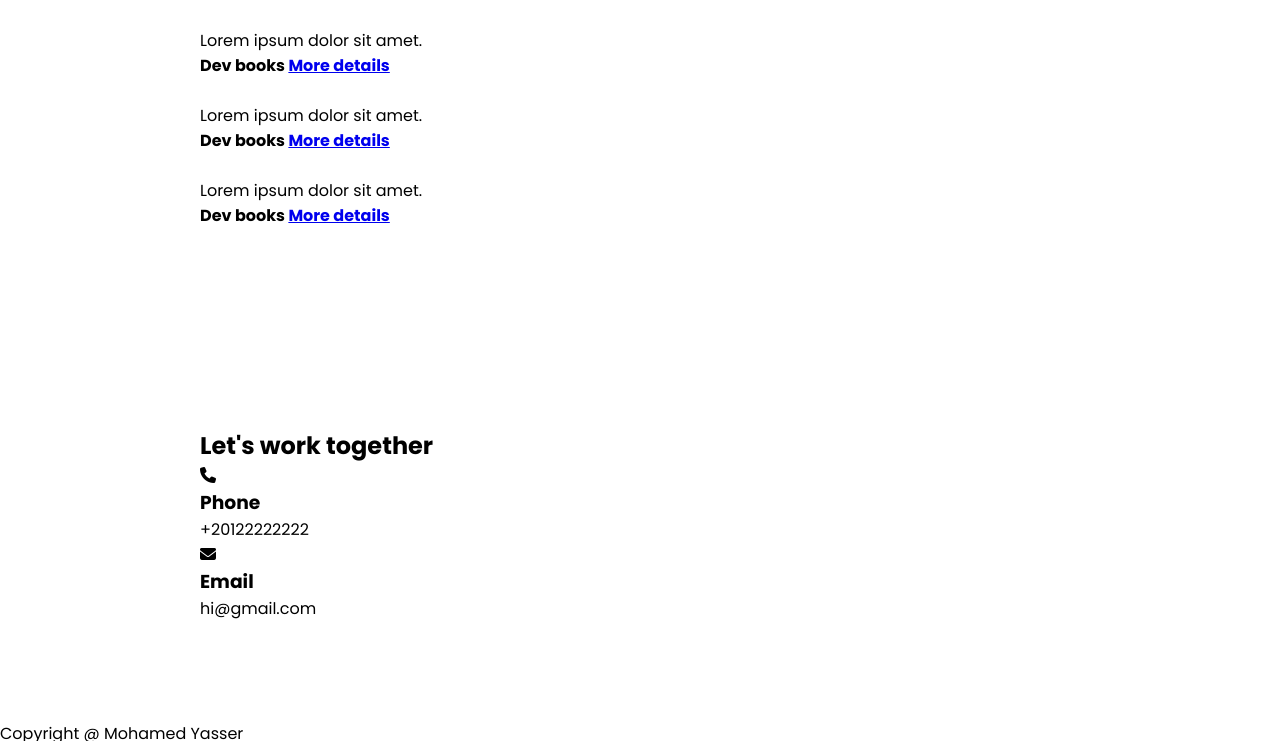
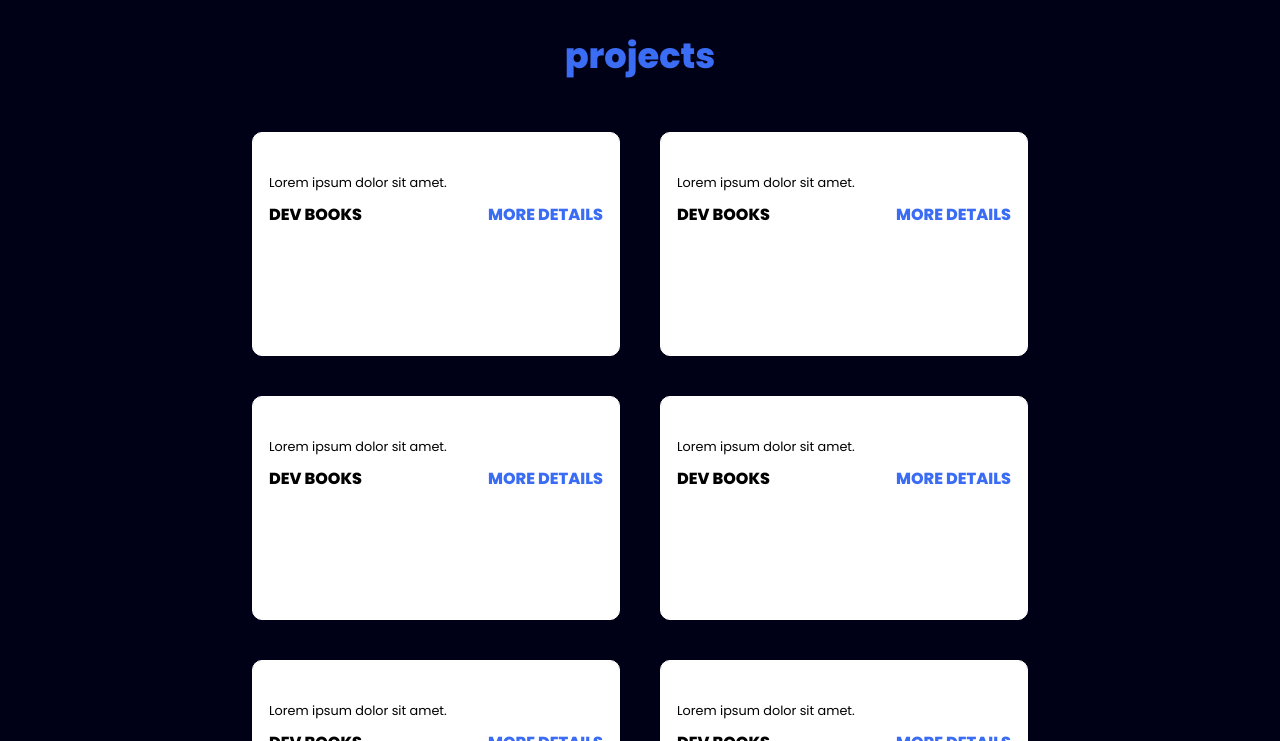
Before and after one commit to Mo-yasser12233/portfolio-, a plain HTML site: page index.html in a window 1280 px wide. Shown: the part 1550-2291 px from the top of the page. Drawn offline with Linux system fonts and the light colour scheme.

Commit message:
style.css

```diff
--- a/style.css
+++ b/style.css
@@ -48,7 +48,7 @@ section{
     min-height: 100vh;
     display: flex;
     align-items: center;
-    background: url(imgs/DEV-CODE-4K.png) no-repeat;
+    background: url(imges/DEV-CODE-4K.png) no-repeat;
     background-size: cover;
     background-position: center;
     background-attachment: fixed;
@@ -106,3 +106,190 @@ section{
     color: #fff;
     margin-bottom: 20px;
 }
+
+.title {
+    display: flex;
+    justify-content: center;
+    color: #3a6cf4;
+    font-size: 2.2em;
+    font-weight: 800;
+    margin-bottom: 30px;
+}
+
+.content {
+    display: flex;
+    justify-content: center;
+    flex-direction: row;
+    flex-wrap: wrap;
+}
+.card {
+    background-color: #fff;
+    width: 21.25em;
+    box-shadow: 0 5px 25px rgba(1 1 1 / 15%);
+    border-radius: 10px;
+    padding: 25px;
+    margin: 15px;
+    transition: .7s ease
+}
+
+.card:hover {
+    transform: scale(1.1);
+}
+
+.icon {
+    color: #3a6cf4;
+    font-size: 8em;
+    text-align: center;
+}
+
+.info {
+    text-align: center;
+}
+
+.info h3 {
+    color: #3a6cf4;
+    font-size: 1.2em;
+    font-weight: 700;
+    margin: 10px;
+}
+
+.projects {
+    background-color: #000016;
+}
+
+.projects .content {
+    margin-top: 30px;
+}
+
+.project-card {
+    background-color: #fff;
+    border: 1px solid #fff;
+    min-height: 14em;
+    width: 23em;
+    overflow: hidden;
+    border-radius: 10px;
+    margin: 20px;
+    transition: 0.7s ease;
+}
+
+.project-card:hover {
+    transform: scale(1.1);
+}
+
+.project-card:hover .project-imge {
+    opacity: 0.9;
+}
+
+
+.project-imge img {
+    width: 100%;
+}
+
+.project-info {
+    padding: 1em;
+}
+
+.project-category {
+    font-size: 0.8em;
+    color: #000000;
+}
+
+.project-title {
+    display: flex;
+    justify-content: space-between;
+    text-transform: uppercase;
+    font-weight: 800;
+    margin-top: 10px;
+}
+
+.more-details {
+    text-decoration: none;
+    color: #3a6cf4;
+}
+
+.more-details:hover {
+    color: #601cfc;
+}
+
+.contact .icon {
+    font-size: 4.5em;
+}
+
+.contact .info h3 {
+    color: #000000;
+}
+
+.contact .info p {
+    font-size: 1.5em;
+}
+
+footer {
+    background-color: #000016;
+    color: #fff;
+    padding: 2em;
+    display: flex;
+    justify-content: space-between;
+}
+
+.footer-title {
+    font-size: 1.3em;
+    font-weight: 600;
+}
+
+.footer-title span {
+    color: #3a6cf4;
+}
+
+.footer .social_links a{
+    font-size: 1.3em;
+    padding: 0 12px 0 0;
+}
+
+@media (max-width:1023px){
+    header{
+        padding: 12px 20px;
+    }
+
+    .navigation a{
+        padding-left: 10px;
+    }
+
+    .title{
+        font-size: 1.8em;
+    }
+
+    section {
+        padding: 80px 20px;
+    }
+
+    .main-content h2{
+        font-size: 1em;
+    }
+
+    .main-content h3{
+        font-size: 1.6em;
+    }
+    .content{
+        flex-direction: column;
+        align-items: center;
+    }
+}
+
+@media(max-width:641px){
+    body{
+        font-size: 12px;
+    }
+
+    .main-content h2 {
+        font-size: 0.8em;
+    }
+    .main-content h3 {
+        font-size: 1.4em;
+    }
+}
+
+@media (max-width:300px){
+    body{
+        font-size: 10px;
+    }
+}
```
